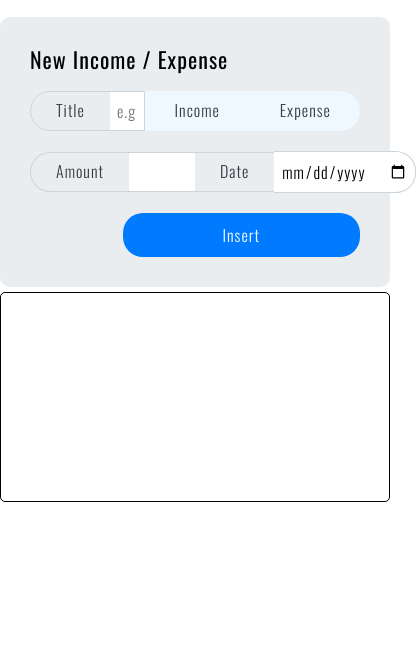
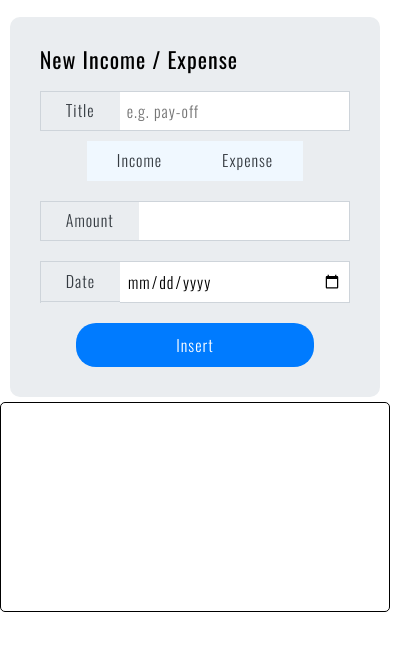
Before and after one commit to arnameti/7_HTML-CSS-JS_LiquiPlanner, a website built with Parcel: page index.html in a window 390 px wide. Shown: the part 86-736 px from the top of the page, 416 px wide, since content can reach past the window. Built offline with nearby package versions, Linux system fonts and the light colour scheme.

Commit message:
making form responsive

```diff
--- a/src/sass/layout/_form.scss
+++ b/src/sass/layout/_form.scss
@@ -3,7 +3,7 @@
 .form {
   line-height: 1.1;
 
-  width: 100%;
+  width: 95%;
   max-width: u.rem(1100);
   margin: 0 auto;
   background-color: var(--clr-light-grey-1);
@@ -18,6 +18,10 @@
     display: flex;
     align-items: center;
     justify-content: space-between;
+
+    @include u.breakpoint-down(580) {
+      display: block;
+    }
 
     &--title-group,
     &--amount-group,
@@ -102,6 +106,9 @@
       &:focus {
         outline-color: var(--clr-light-blue);
       }
+
+      @include u.breakpoint-down(580) {
+      }
     }
 
     &--title {
@@ -151,3 +158,49 @@
     border-radius: u.rem(20);
   }
 }
+
+@media screen and (max-width: u.em(580)) {
+  .form {
+    &__row {
+      &--title-group,
+      &--amount-group,
+      &--date-group {
+        margin-bottom: u.rem(20);
+
+        border-top-left-radius: unset;
+        border-bottom-left-radius: unset;
+        border-top-right-radius: unset;
+        border-bottom-right-radius: unset;
+
+        width: 100%;
+      }
+
+      &--title-group {
+        margin-bottom: u.rem(10);
+      }
+
+      &--radio-group {
+        justify-content: center;
+      }
+
+      &--amount-group {
+        border-right: 1px solid hsl(210, 14%, 83%);
+      }
+
+      &--date-group {
+        border-left: 1px solid hsl(210, 14%, 83%);
+      }
+
+      &--button-wrapper {
+        justify-content: center;
+      }
+    }
+
+    &__input {
+      &--date {
+        border-top-right-radius: unset;
+        border-bottom-right-radius: unset;
+      }
+    }
+  }
+}
```
